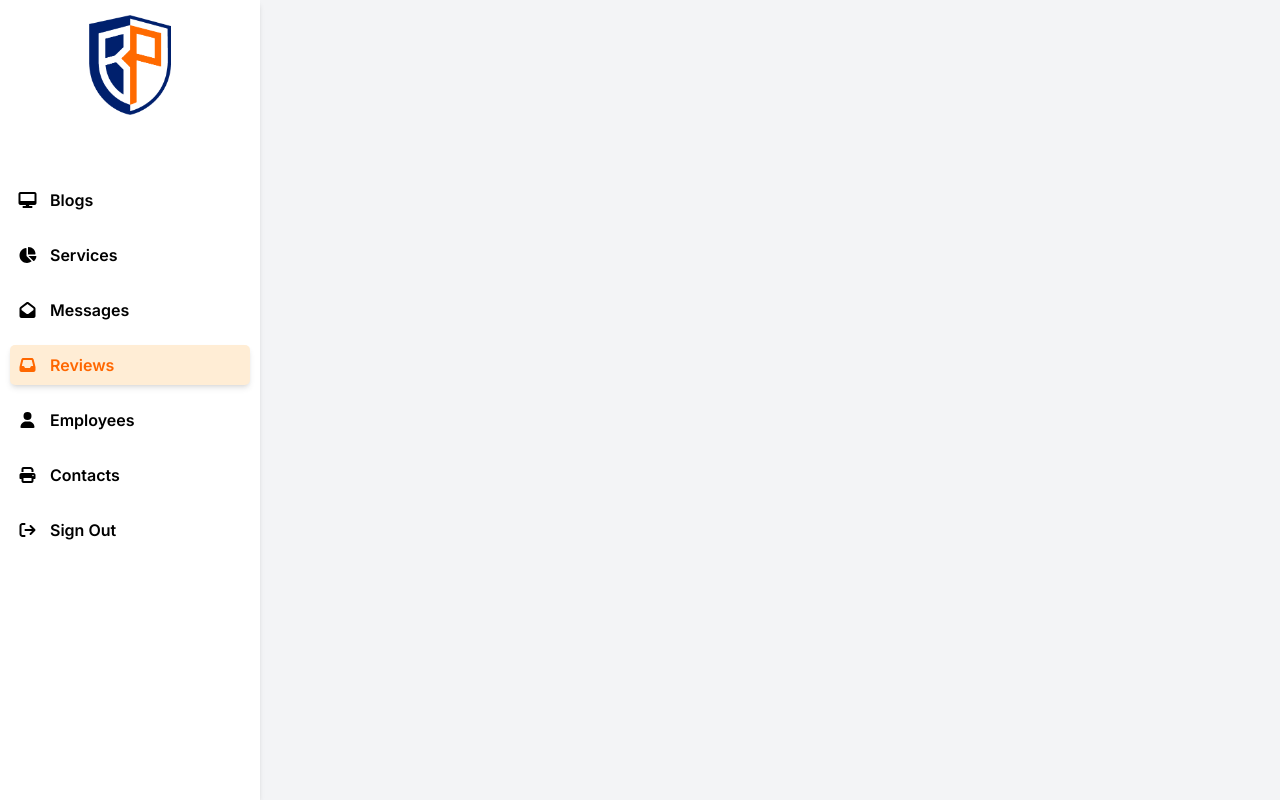
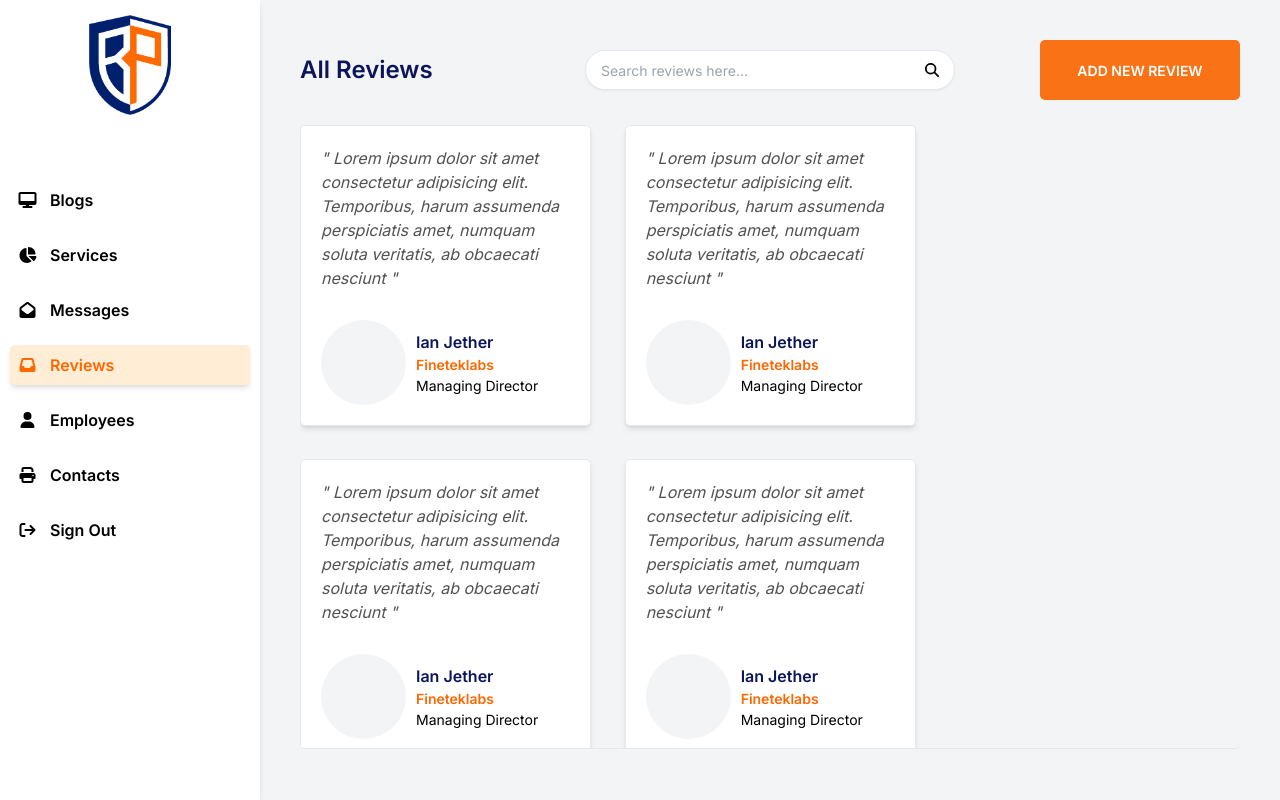
Before and after one commit to IanJether/bansmain, a Next.js app: page /dashboard/reviews in a window 1280 px wide. Built offline with nearby package versions, Linux system fonts and the light colour scheme.

Commit message:
all dash initail pages done

```diff
--- a/components/dashboard/BlogsDash.js
+++ b/components/dashboard/BlogsDash.js
@@ -26,11 +26,11 @@ function BlogsDash() {
 
                 <div className=" h-[78vh] border-b-[1px]  pb-[50px] w-full rr mt-[25px] overflow-scroll no-scrollbar">
 
-                    <div className=" flex flex-wrap gap-[40px]">
+                    <div className=" flex flex-wrap gap-[2.6vw]">
                         {BlogsList.map((items, index) => {
 
                             return (
-                                <div key={index} className="w-[30.4%] p-[20px] shadow-md border bg-white rr">
+                                <div key={index} className="w-[31%] p-[20px] shadow-md border bg-white rr">
                                     <div className="bg-gray-100 h-[250px] rr">
 
                                     </div>
--- a/components/dashboard/EmployeesDash.js
+++ b/components/dashboard/EmployeesDash.js
@@ -1,4 +1,7 @@
+import { FontAwesomeIcon } from "@fortawesome/react-fontawesome";
 import MainDash from "./common/MainDash";
+import { faSearch } from "@fortawesome/free-solid-svg-icons";
+import { BlogsList } from "@/data/blogs";
 
 
 
@@ -7,6 +10,46 @@ function Employeesdash() {
         <MainDash>
             <div className='Employeesdash'>
 
+                <div className="flex justify-between items-center">
+                    <h2 className="text-[24px] w-[200px] font-semibold text-primary">All Employess</h2>
+
+
+                    <div className="h-[40px] shadow-sm flex  items-center justfiy-between rounded-full
+                     border border-gray-200 w-[370px] shadow-md px-[15px] text-[14px] bg-white">
+                        <input className="h-full w-full outline-none" type="text" placeholder="Search Employees here... " />
+                        {/* <Image className="h-[50%] w-[60px] " height={600} width={600} src="/images/icons/search.svg" alt="" /> */}
+                        <span><FontAwesomeIcon icon={faSearch} /></span>
+                    </div>
+
+
+                    <button className="button1 w-[200px]">Add New Employee</button>
+                </div>
+
+                <div className=" h-[78vh] border-b-[1px]  pb-[50px] w-full rr mt-[25px] overflow-scroll no-scrollbar">
+
+                    <div className=" flex flex-wrap gap-[2.6vw]">
+                        {BlogsList.map((items, index) => {
+
+                            return (
+                                <div key={index} className="w-[31%] shadow-md border bg-white rr">
+
+                                    <div className="h-[300px] bg-gray-200">
+
+                                    </div>
+                                    <div className="p-[20px] text-center">
+                                        <p className="font-semibold text-[18px] text-primary">Ian Jether</p>
+                                        <p className="font-semibold text-sec text-[14px]">Managing Director</p>
+                                    </div>
+
+
+                                </div>
+                            )
+                        })}
+
+                    </div>
+
+                </div>
+
             </div>
         </MainDash>
     );
--- a/components/dashboard/ReviewsDash.js
+++ b/components/dashboard/ReviewsDash.js
@@ -1,4 +1,7 @@
+import { FontAwesomeIcon } from "@fortawesome/react-fontawesome";
 import MainDash from "./common/MainDash";
+import { faSearch } from "@fortawesome/free-solid-svg-icons";
+import { BlogsList } from "@/data/blogs";
 
 
 
@@ -7,6 +10,50 @@ function ReviewsDash() {
         <MainDash>
             <div className='ReviewsDash'>
 
+                <div className="flex justify-between items-center">
+                    <h2 className="text-[24px] w-[200px] font-semibold text-primary">All Reviews</h2>
+
+
+                    <div className="h-[40px] shadow-sm flex  items-center justfiy-between rounded-full
+                     border border-gray-200 w-[370px] shadow-md px-[15px] text-[14px] bg-white">
+                        <input className="h-full w-full outline-none" type="text" placeholder="Search reviews here... " />
+                        {/* <Image className="h-[50%] w-[60px] " height={600} width={600} src="/images/icons/search.svg" alt="" /> */}
+                        <span><FontAwesomeIcon icon={faSearch} /></span>
+                    </div>
+
+
+                    <button className="button1 w-[200px]">Add New Review</button>
+                </div>
+
+
+                <div className=" h-[78vh] border-b-[1px]  pb-[50px] w-full rr mt-[25px] overflow-scroll no-scrollbar">
+
+                    <div className=" flex flex-wrap gap-[2.6vw]">
+                        {BlogsList.map((items, index) => {
+
+                            return (
+                                <div key={index} className="w-[31%] p-[20px] shadow-md border bg-white rr">
+                                    <p className="text-neutral-600 italic">" Lorem ipsum dolor sit amet consectetur adipisicing elit. Temporibus, harum assumenda perspiciatis amet, numquam soluta veritatis, ab obcaecati nesciunt  "</p>
+
+                                    <div className="mt-[30px] flex gap-[10px] items-center">
+                                        <div className="h-[85px] w-[85px] bg-gray-100 rounded-full">
+
+                                        </div>
+                                        <div>
+                                            <p className="font-semibold text-primary ">Ian Jether</p>
+                                            <p className="font-semibold text-[14px] text-sec">Fineteklabs</p>
+                                            <p className="text-[14px]">Managing Director</p>
+                                        </div>
+                                    </div>
+
+                                </div>
+                            )
+                        })}
+
+                    </div>
+
+                </div>
+
             </div>
         </MainDash>
     );
--- a/components/dashboard/servicesDash.js
+++ b/components/dashboard/servicesDash.js
@@ -27,11 +27,11 @@ function ServicesDash() {
 
         <div className=" h-[78vh] border-b-[1px]  pb-[50px] w-full rr mt-[25px] overflow-scroll no-scrollbar">
 
-          <div className=" flex flex-wrap gap-[40px]">
+          <div className=" flex flex-wrap gap-[2.6vw]">
             {servicesList.map((items, index) => {
 
               return (
-                <div key={index} className="w-[30.4%] p-[20px] shadow-md border bg-white rr">
+                <div key={index} className="w-[31%] p-[20px] shadow-md border bg-white rr">
                   <div className="bg-gray-100 h-[250px] rr">
 
                   </div>
```
